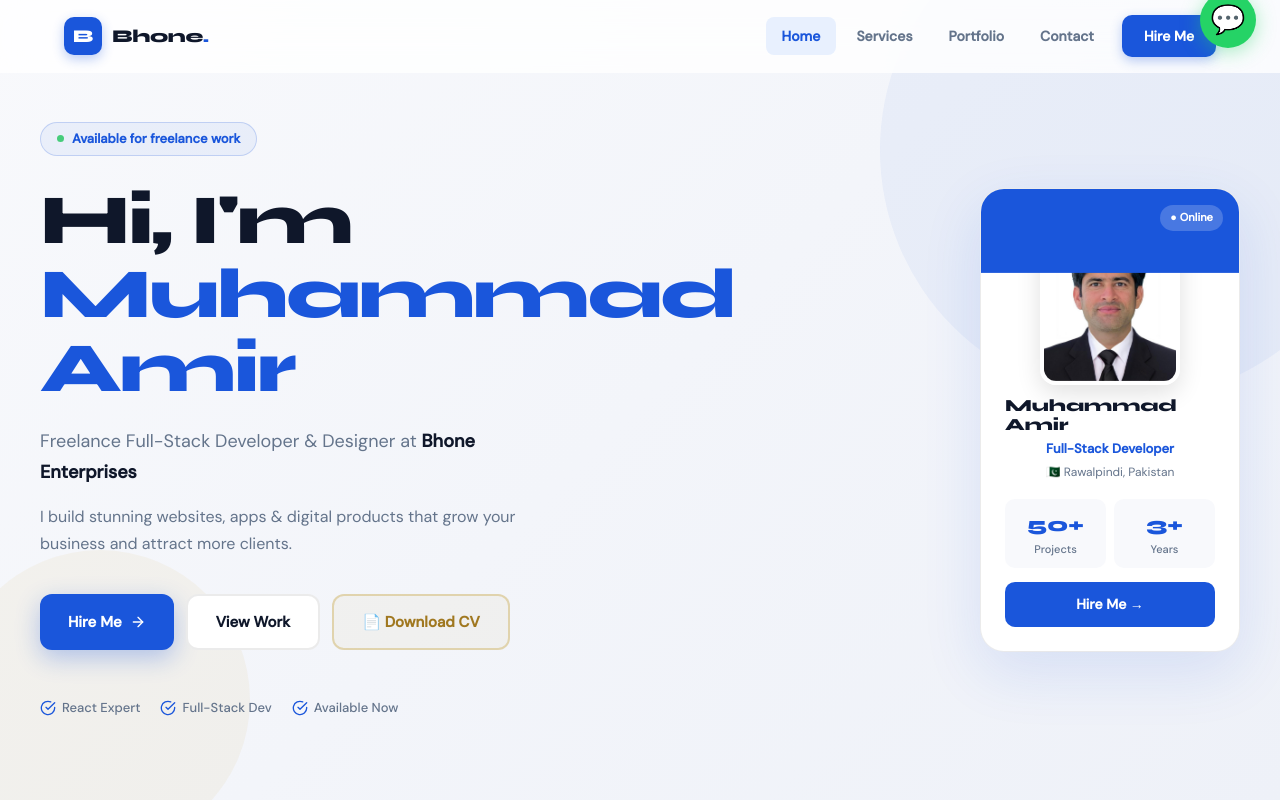
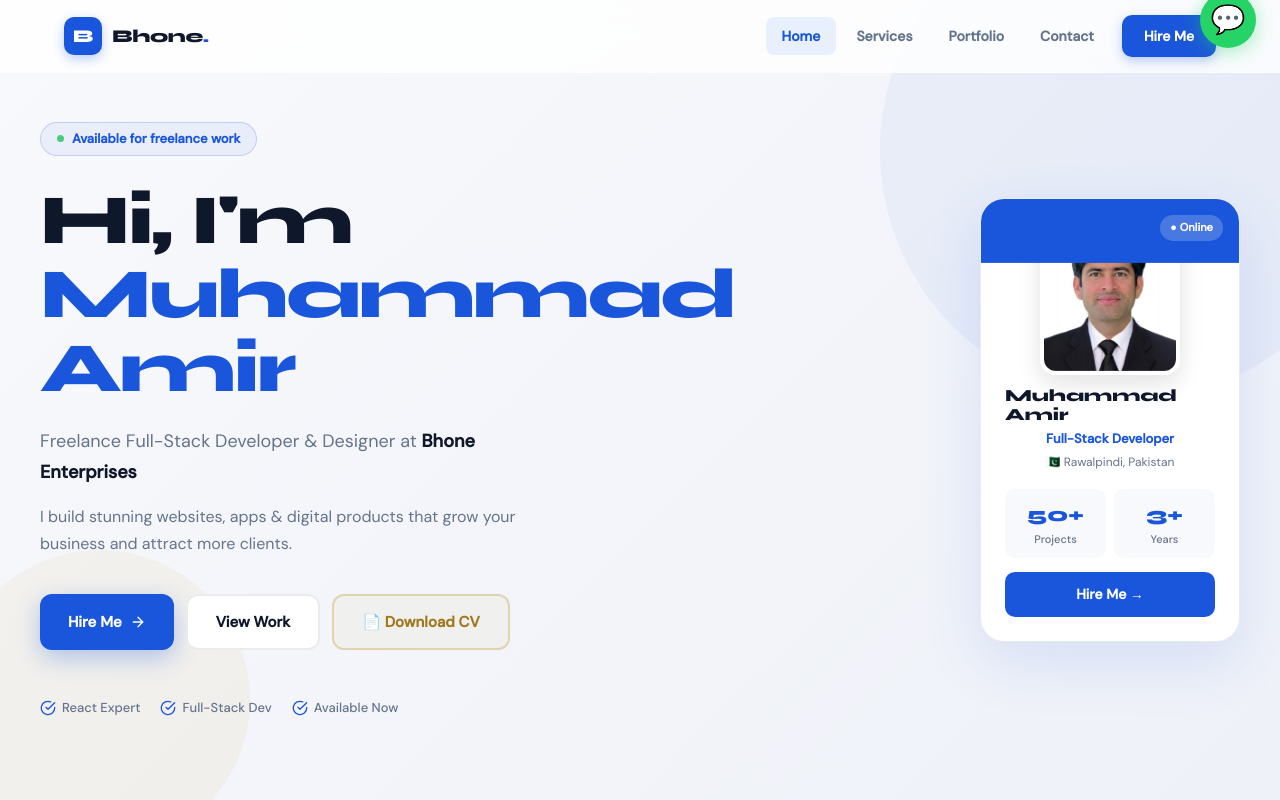
Before and after one commit to ranacodifyr57-cloud/bhone-client, a React (Vite) app: page / in a window 1280 px wide. Shown: the top 800 px of the page. Built offline with nearby package versions, Linux system fonts and the light colour scheme.

Commit message:
Fix blue area

```diff
--- a/src/pages/Home.jsx
+++ b/src/pages/Home.jsx
@@ -129,7 +129,7 @@ export default function Home() {
                 overflow: 'hidden',
               }}>
                 {/* Card header */}
-                <div style={{ background: 'var(--accent)', padding: '24px 24px 60px', position: 'relative' }}>
+                <div style={{ background: 'var(--accent)', padding: '12px 12px 52px', position: 'relative' }}>
                   <div style={{ position: 'absolute', top: 16, right: 16, padding: '4px 10px', borderRadius: 100, background: 'rgba(255,255,255,0.2)', fontSize: 11, color: '#fff', fontWeight: 600 }}>● Online</div>
                 </div>
                 {/* Photo */}
```
